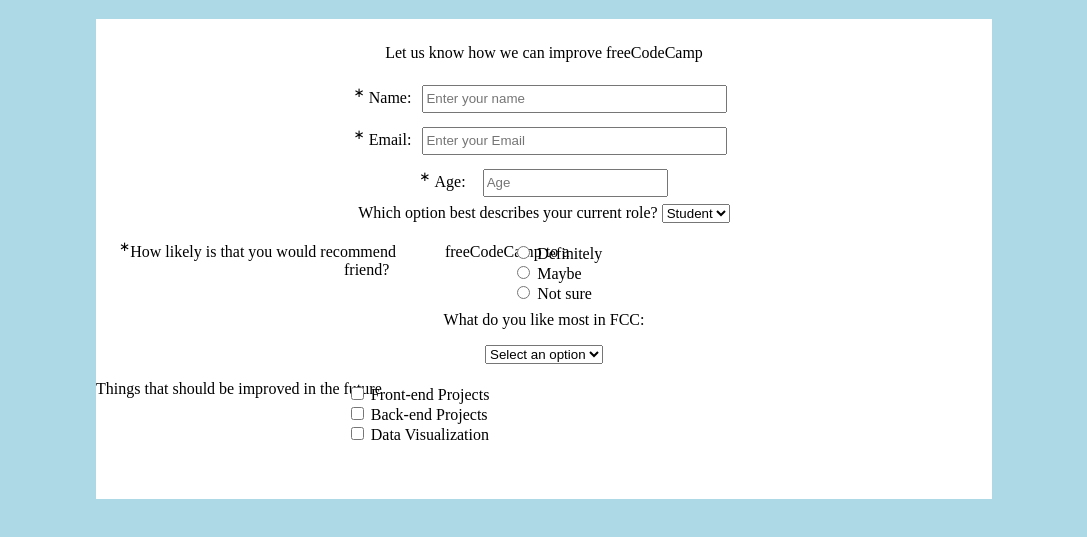
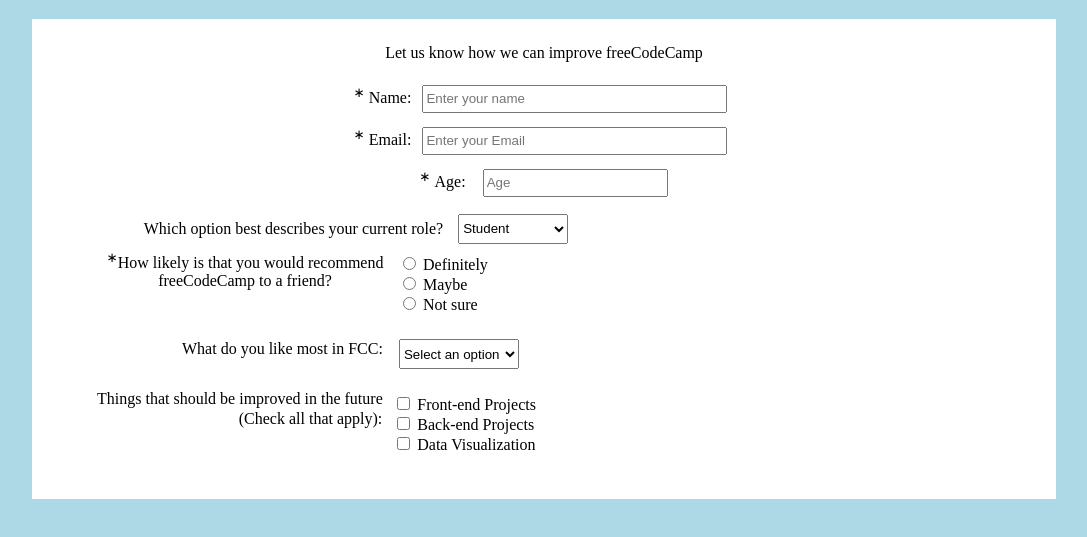
Before and after one commit to Gayane3/DigitalWaveTasks, a plain HTML site: page Form3_task/index.html in a window 1280 px wide. Shown: the part 61-598 px from the top of the page, without its empty margins (96-1183 px from the left). Drawn offline with Linux system fonts and the light colour scheme.

Commit message:
new tasks added

```diff
--- a/Form3_task/index.html
+++ b/Form3_task/index.html
@@ -20,12 +20,16 @@
                 <label for="age"><sup>&lowast;</sup>&nbsp;Age:</label>
                 <input type="number" class="age" name="age" id="age" size="35" placeholder="Age"><br />
                 </div>
+                <div class="currentRole">
                 <label>Which option best describes your current role?</label>
                 <select>
                     <option value="Student">Student</option>
                 </select>
+                </div>
+                <div class="whole">
                 <div class="freeCode">
-                <p><sup>&lowast;</sup>How likely is that you would recommend <span class="specialText">freeCodeCamp to a friend?</span></p><br />
+                <p><sup>&lowast;</sup>How likely is that you would recommend freeCodeCamp to a friend?</p><br />
+                </div>
                 <div class="radioOptions">
                     <div>
                         <input type="radio" name="options">
@@ -41,12 +45,14 @@
                     </div>
                 </div>
                 </div>
+                <div class="Fcc">
                 <p>What do you like most in FCC:</p>
-                <select >
+                <select class="secondSelect">
                     <option>Select an option</option>
                 </select>
+                </div>
                 <div class="checkboxOptions">
-                    <p>Things that should be improved in the future</p>
+                    <p>Things that should be improved in the future <span>(Check all that apply):</span></p>
                     <div class="checkboxs">
                         <div>
                             <input type="checkbox" name="projects">
--- a/Form3_task/style.css
+++ b/Form3_task/style.css
@@ -6,7 +6,7 @@ h1{
 }
 .formPart{
     background-color: white;
-    width: 70vw;
+    width: 80vw;
     height: 60vh;
     margin: auto;
     text-align: center;
@@ -21,15 +21,14 @@ h1{
     left:6px
 }
 .freeCode{
-    display:flex;
+    width: 370px;
+    word-wrap:inherit;
+    margin-left: 28px;
 }
 .radioOptions{
-    display:flex;
-    flex-direction: column;
-    width: 50%;
     position: relative;
-    right: 35px;
     top:20px;
+    right: 32px;
     text-align: justify;
 }
 .specialText{
@@ -44,11 +43,42 @@ h1{
     display:flex;
 }
 .checkboxs{
-display: flex;
-    flex-direction: column;
-    width: 50%;
+
     position: relative;
-    right: 35px;
+    right: 72px;
     top: 20px;
     text-align: justify;
 }
+.currentRole{
+    position:relative;
+    right:188px;
+    top:10px
+}
+select{
+    width: 110px;
+    height: 30px;
+    margin-left:11px
+}
+.whole{
+    display:flex
+}
+.Fcc{
+    display:flex;
+    margin-left:150px
+}
+.secondSelect{
+    position:relative;
+    top:15px;
+    left:7px;
+    width: 120px;
+        margin-left: 9px
+}
+.checkboxOptions >p{
+    position: relative;
+    left:65px
+}
+span{
+    position: relative;
+    top:20px;
+    right:148px
+}
--- a/WebPage2/style.css
+++ b/WebPage2/style.css
@@ -25,8 +25,8 @@ h2{
 main{
     background-image: url("../Images/background.webp");
     background-repeat: no-repeat;
-    background-size: 100vw;
-    height: 88vh;
+    background-size: cover;
+    height: 100vh;
     color:white;
     text-align: center;
     display:flex;
--- /dev/null
+++ b/task1.1/style.css
@@ -0,0 +1,30 @@
+.container{
+    margin:0 auto;
+    border:1px solid black;
+    max-width: 1000px;
+    border-radius: 20px;
+    box-shadow: 15px 5px 5px lightgray;
+    height: 600px;
+}
+.container h1{
+    justify-content: center;
+        display: flex;
+        color: #6CBFEC;
+
+}
+img{
+    width: 150px;
+    height: 150px;
+        position: relative;
+            top: 15px;
+}
+.content{
+    display: flex;
+    width: 900px;
+    position: relative;
+    left: 20px;
+}
+.content p{
+    position: relative;
+    left: 50px;
+}
```
Also changed, not shown: range_Select/index.html (added, +67 -0 lines), task1.1/index.html (added, +21 -0 lines), Images/boxModel.png (added).
